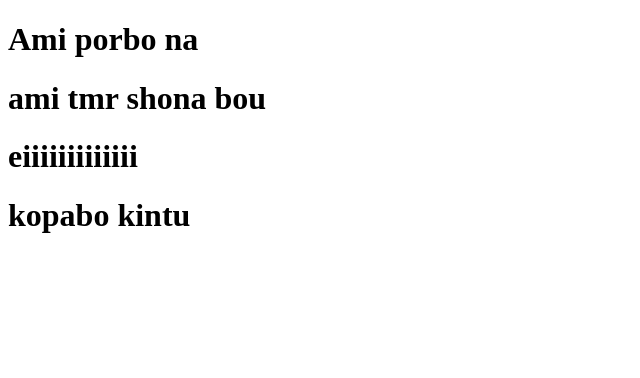
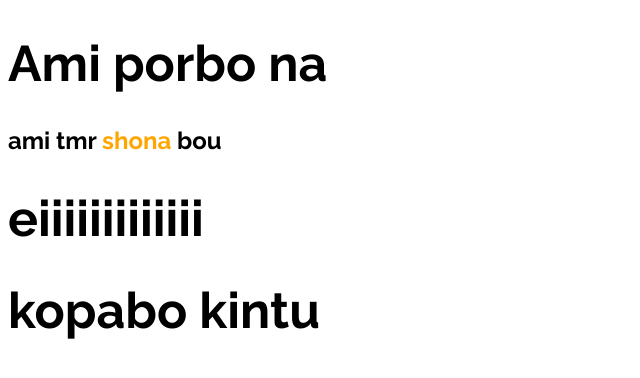
Before and after one commit to 13MN08/my-third-website, a plain HTML site: page index.html in a window 1280 px wide. Shown: the whole page, without its empty margins (0-640 px from the left). Drawn offline with Linux system fonts and the light colour scheme.

Commit message:
shona-123

```diff
--- a/index.html
+++ b/index.html
@@ -3,11 +3,15 @@
 <head>
     <meta charset="UTF-8">
     <meta name="viewport" content="width=device-width, initial-scale=1.0">
-    <title>Document</title>
+    <title>MonaNahid</title>
+    <link rel="preconnect" href="https://fonts.googleapis.com">
+    <link rel="preconnect" href="https://fonts.gstatic.com" crossorigin>
+    <link href="https://fonts.googleapis.com/css2?family=Montserrat:ital,wght@0,100..900;1,100..900&family=Poppins:ital,wght@0,100;0,200;0,300;0,400;0,500;0,600;0,700;0,800;0,900;1,100;1,200;1,300;1,400;1,500;1,600;1,700;1,800;1,900&family=Raleway:ital,wght@0,100..900;1,100..900&display=swap" rel="stylesheet">
+        <link rel="stylesheet" href="style.css">
 </head>
 <body>
     <h1>Ami porbo na </h1>
-    <h1>ami tmr <span class="name-highlight">shona</span> bou</h1>
+    <h2>ami tmr <span class="name-highlight">shona</span> bou</h2>
     <h1>eiiiiiiiiiiiii</h1>
     <h1>kopabo kintu</h1>
 
```
